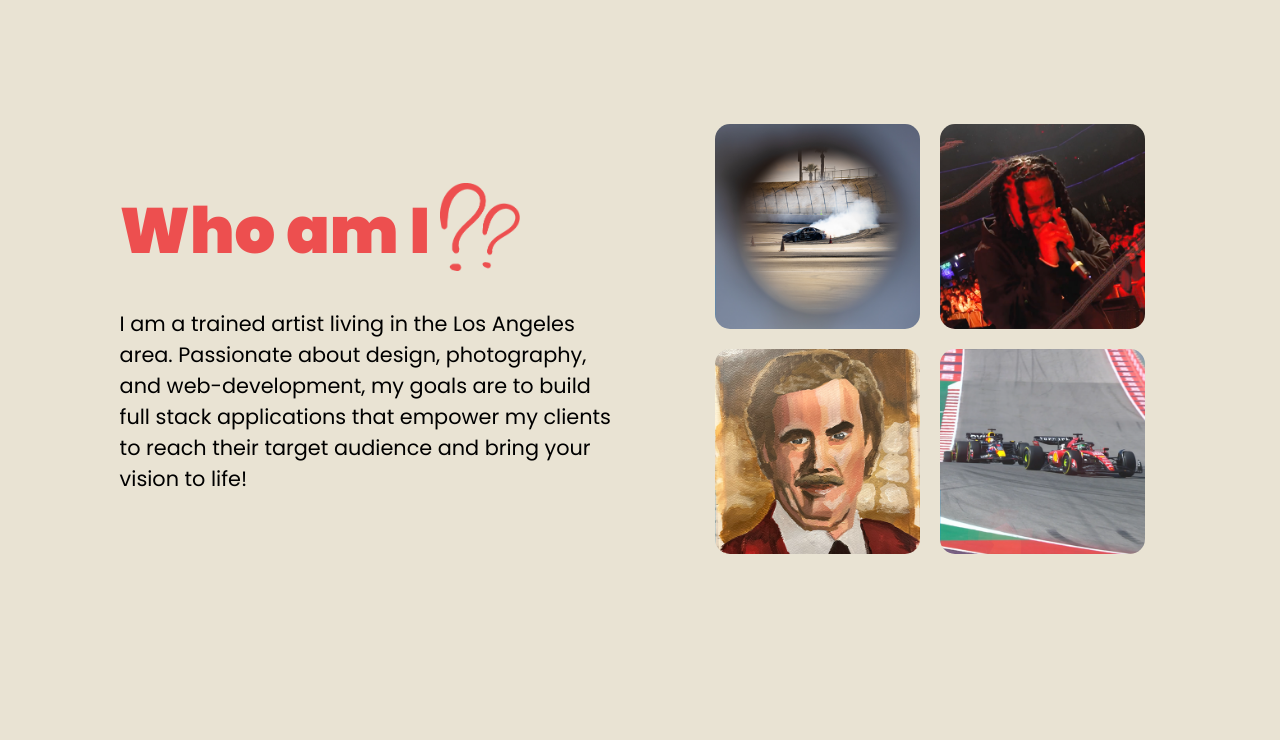
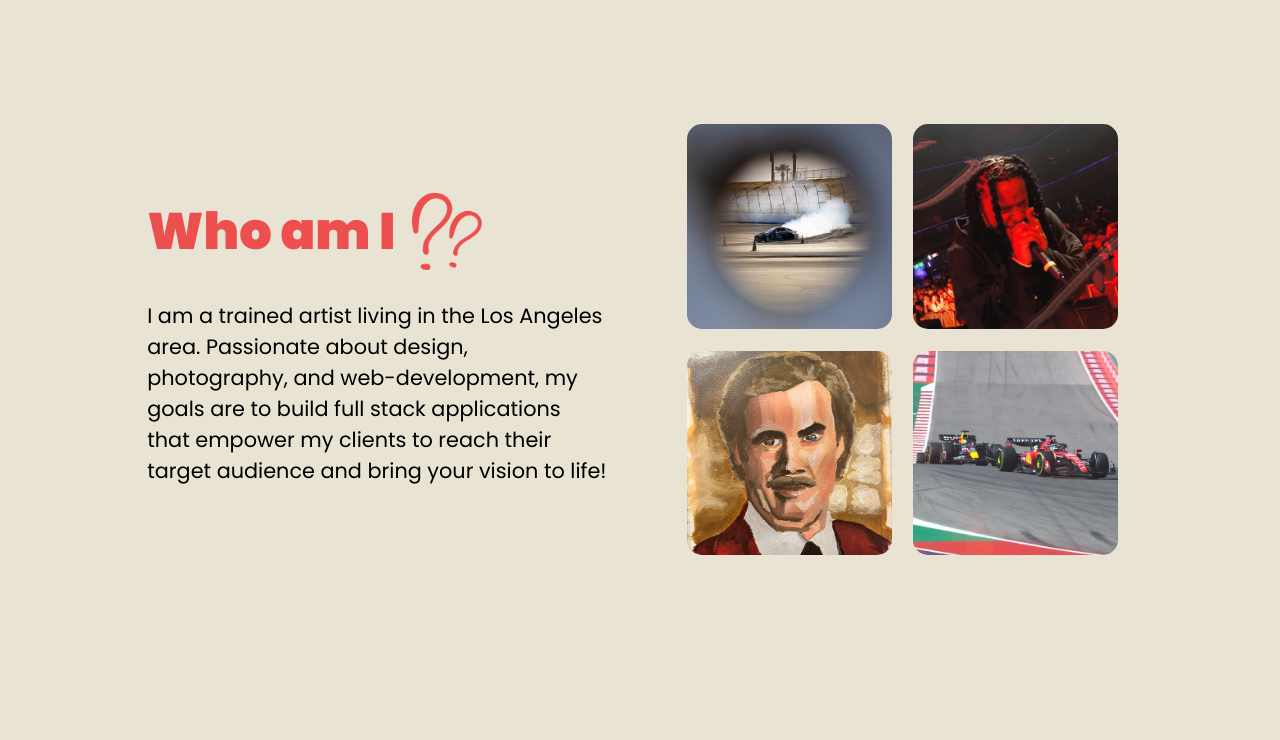
Before and after one commit to kochjoey/kochjoey.github.io, a plain HTML site: page index.html in a window 1280 px wide. Shown: the part 740-1480 px from the top of the page. Drawn offline with Linux system fonts and the light colour scheme.

Commit message:
Make headings responsive to page size

```diff
--- a/index.html
+++ b/index.html
@@ -42,10 +42,7 @@
             <section id="about-section">
                 <!-- LEFT COLUMN - HEADER AND PARAGRAPH -->
                 <div id="about-text-container">
-                    <div id="about-heading-container">
-                        <img src="resources/photos/about-question-mark.png" id="about-mark">
                         <h2 class="poppins-black red" id="about-heading">Who am I</h2>
-                    </div>
                     <p id="about-text">I am a trained artist living in the Los Angeles area. Passionate about design, photography,  and web-development, my goals are to build full stack applications that empower my clients to reach their target audience and bring your vision to life!</p>
                 </div>
                 <!-- RIGHT COLUMN - IMAGES AND THEIR DESCRIPTIONS -->
--- a/style.css
+++ b/style.css
@@ -216,7 +216,7 @@ header nav ul {
     padding: 5vw;
     display: flex;
     justify-content: center;
-    gap: 80px;
+    gap: 5vw;
 }
 
 #about-text-container {
@@ -226,25 +226,28 @@ header nav ul {
     justify-content: center;
     gap: 30px;
     position: relative;
-    min-width: 500px;
 }
 
-#about-heading-container {
+#about-heading {
+    font-size: 4vw;
+    text-wrap: nowrap;
     position: relative;
+    top: 0;
+    left: 0;
     width: max-content;
 }
 
-#about-mark {
+#about-heading::after {
+    content: "";
+    background-image: url(resources/photos/about-question-mark.png);
+    background-position: center;
+    background-repeat: no-repeat;
+    background-size: contain;
     position: absolute;
-    top: 0px;
-    right: -90px;
-    height: auto;
-    width: 80px;
-}
-
-#about-heading {
-    font-size: 4rem;
-    text-wrap: nowrap;
+    bottom: 0px;
+    right: -7vw;
+    height: 6vw;
+    width: 6vw;
 }
 
 #about-text {
@@ -256,7 +259,7 @@ header nav ul {
     display: flex;
     justify-content: center;
     align-items: center;
-    gap: 20px;
+    gap: 1.7vw;
     flex-wrap: wrap;
     min-width: 420px;
 }
@@ -350,9 +353,9 @@ header nav ul {
 }
 
 #portfolio-heading {
-    font-size: 4rem;
+    font-size: 4vw;
     text-wrap: nowrap;
-    line-height: 50px;
+    line-height: 3vw;
 }
 
 #portfolio-heading-support {
@@ -387,7 +390,7 @@ header nav ul {
     display: grid;
     grid-template-rows: repeat(2, 1fr);
     grid-template-columns: repeat(4, 1fr);
-    gap: 25px;
+    gap: 1.7vw;
     align-self: center;
     font-size: 1.2vw;
 }
```
